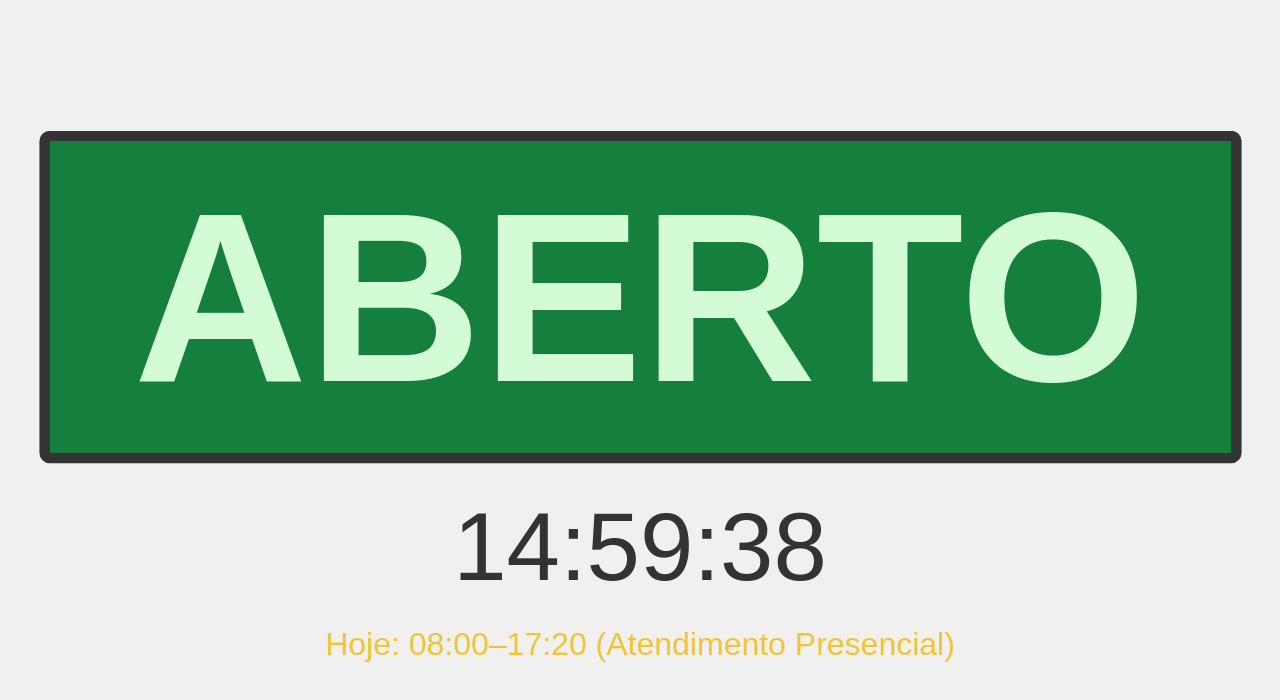
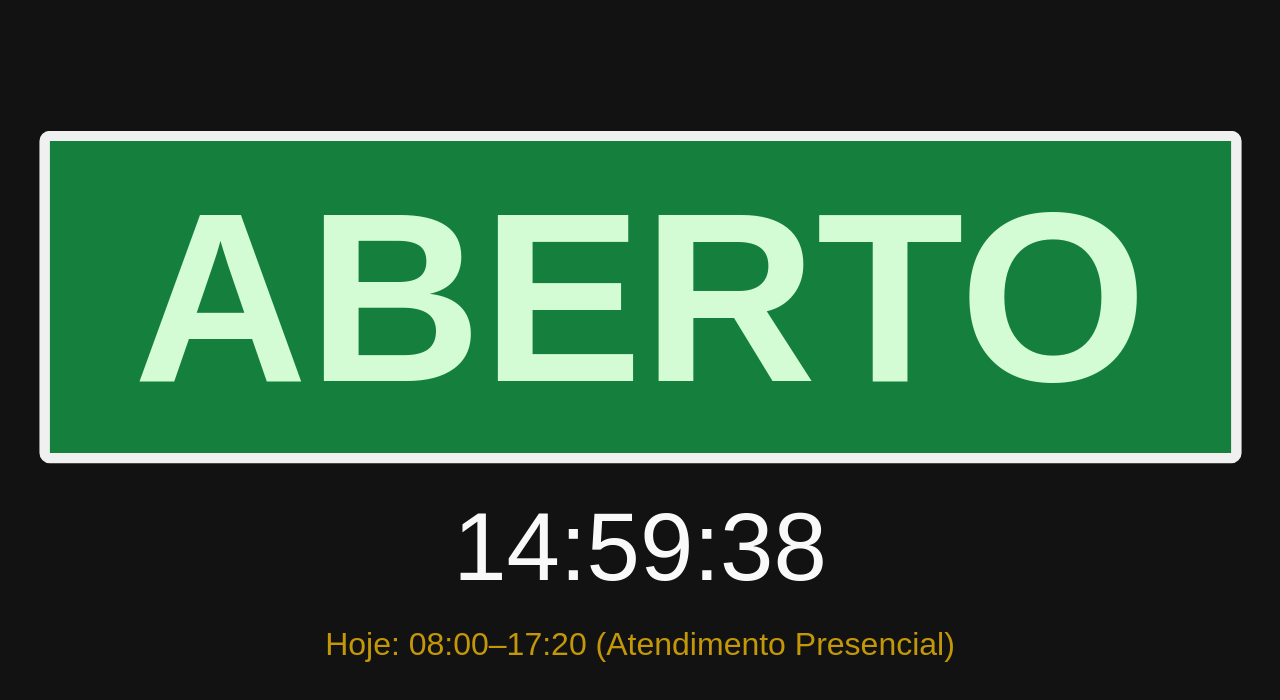
Before and after one commit to psonybruno/ifsp-status-funcionamento, a plain HTML site: page index.html in a window 1280 px wide. Drawn offline with Linux system fonts and the light colour scheme.

Commit message:
refactor: mantem sempre o tema dark

```diff
--- a/index.html
+++ b/index.html
@@ -6,9 +6,12 @@
   <title>Status de Funcionamento</title>
   <style>
     :root {
-      --bg-color: #f0f0f0;
+      /* --bg-color: #f0f0f0;
       --text-color: #333;
-      --border-color: #333;
+      --border-color: #333; */
+      --bg-color: #121212;
+        --text-color: #f9f9f9;
+        --border-color: #f0f0f0;
     }
 
     @media (prefers-color-scheme: dark) {
```
